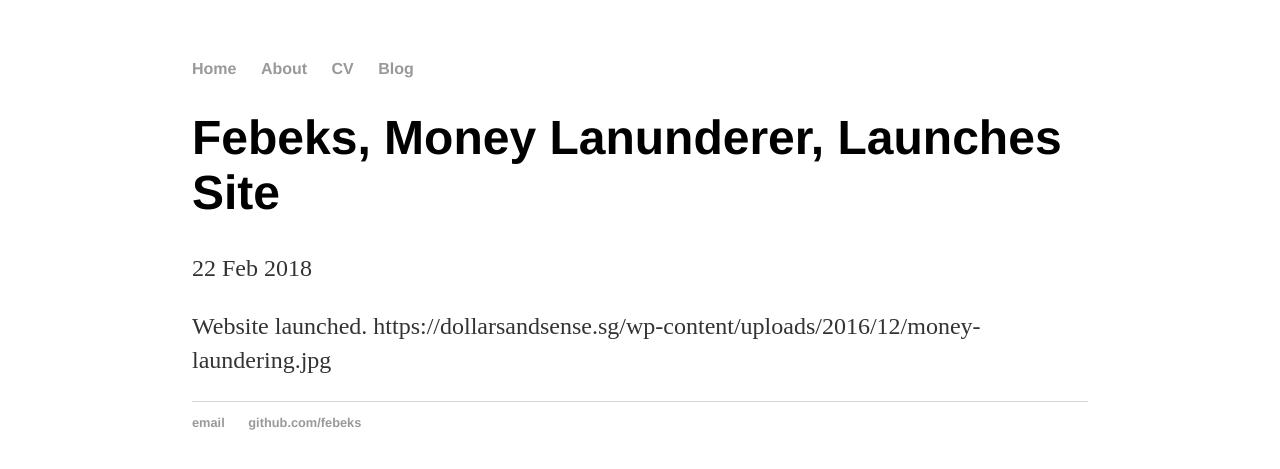
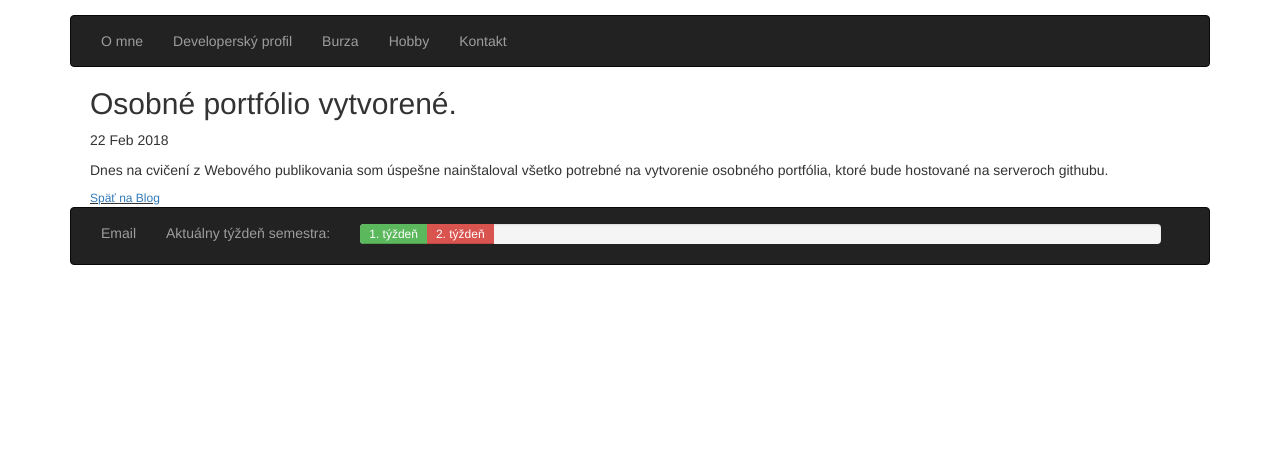
Before and after one commit to febeks/febeks.github.io, a Jekyll site: the page built from _posts/2018-02-22-febeks-site-lanuched.md, in a window 1280 px wide. Shown: the top 469 px of the page. Built offline with Jekyll 4.4.1, drawn with Linux system fonts in a browser that asks for light colours.

Commit message:
Hlavna stranka hotova

```diff
--- /dev/null
+++ b/_includes/footer.html
@@ -0,0 +1,18 @@
+<nav id="footer" class="navbar navbar-inverse">
+  <div class="container-fluid">
+    <ul class="nav navbar-nav">
+      <li><a href="mailto:xbekesf@stuba.sk">Email</a></li>
+      <li><a href="#stav_semestra">Aktuálny týždeň semestra:</a></li>
+    </ul>
+    <div class="semester col-md-9">
+  		<div class="progress">
+  		  <div class="progress-bar progress-bar-success" role="progressbar" style="width:8.33%">
+  		    1. týždeň
+  		  </div>
+  		  <div class="progress-bar progress-bar-danger" role="progressbar" style="width:8.33%">
+  		    2. týždeň
+  		  </div>
+  		</div>
+  	</div>
+  </div>
+</nav>
--- /dev/null
+++ b/_includes/nav.html
@@ -0,0 +1,12 @@
+<nav class="navbar navbar-inverse">
+  <div class="container-fluid">
+
+    <ul class="nav navbar-nav">
+      <li><a href="{{site.baseurl}}/">O mne</a></li>
+      <li><a href="{{site.baseurl}}/dev/index.html">Developerský profil</a></li>
+      <li><a href="{{site.baseurl}}/stocks.html">Burza</a></li>
+      <li><a href="{{site.baseurl}}/hobby.html">Hobby</a></li>
+      <li><a href="{{site.baseurl}}/kontakt.html">Kontakt</a></li>
+    </ul>
+  </div>
+</nav>
--- a/_layouts/default.html
+++ b/_layouts/default.html
@@ -2,28 +2,24 @@
 	<html>
 		<head>
 			<title>{{ page.title }}</title>
-			<!-- link to main stylesheet -->
+			<!-- Latest compiled and minified CSS -->
+			<link rel="stylesheet" href="https://maxcdn.bootstrapcdn.com/bootstrap/3.3.7/css/bootstrap.min.css">
+			<!-- jQuery library -->
+			<script src="https://ajax.googleapis.com/ajax/libs/jquery/3.3.1/jquery.min.js"></script>
+			<!-- Latest compiled JavaScript -->
+			<script src="https://maxcdn.bootstrapcdn.com/bootstrap/3.3.7/js/bootstrap.min.js"></script>
+
 			<link rel="stylesheet" type="text/css" href="/css/main.css">
+			<link rel="stylesheet" type="text/css" href="/css/home.css">
 		</head>
 		<body>
-			<nav>
-	    		<ul>
-	        		<li><a href="/">Home</a></li>
-		        	<li><a href="/about">About</a></li>
-	        		<li><a href="/cv">CV</a></li>
-	        		<li><a href="/blog">Blog</a></li>
-	    		</ul>
-			</nav>
 			<div class="container">
+				{% include nav.html %}
+				<div class="content">
+					{{ content }}
+				</div>
+				{% include footer.html %}
+			</div><!-- /.container -->
 
-			{{ content }}
-
-			</div><!-- /.container -->
-			<footer>
-	    		<ul>
-	        		<li><a href="mailto:frantisek.bekes@gmail.com">email</a></li>
-	        		<li><a href="https://github.com/febeks">github.com/febeks</a></li>
-				</ul>
-			</footer>
 		</body>
 	</html>
--- a/_layouts/post.html
+++ b/_layouts/post.html
@@ -1,9 +1,13 @@
 ---
 layout: default
 ---
-<h1>{{ page.title }}</h1>
+<h2>{{ page.title }}</h2>
 <p class="meta">{{ page.date | date_to_string }}</p>
 
 <div class="post">
   {{ content }}
 </div>
+
+<div class="back">
+  <a href="{{site.baseurl}}/blog">Späť na Blog</a>
+</div>
--- a/_posts/2018-02-22-febeks-site-lanuched.md
+++ b/_posts/2018-02-22-febeks-site-lanuched.md
@@ -1,7 +1,8 @@
 ---
 layout: post
-title: "Febeks, Money Lanunderer, Launches Site"
+title: "Osobné portfólio vytvorené."
 date: 2018-02-22
 ---
 
-Website launched. https://dollarsandsense.sg/wp-content/uploads/2016/12/money-laundering.jpg
+<p>Dnes na cvičení z Webového publikovania som úspešne nainštaloval všetko potrebné na vytvorenie osobného portfólia,
+ktoré bude hostované na serveroch githubu.</p>
--- a/blog/index.html
+++ b/blog/index.html
@@ -1,8 +1,8 @@
 ---
 layout: default
-title: Febeks's Blog
+title: Blog
 ---
-	<h1>{{ page.title }}</h1>
+	<h2>{{ page.title }}</h2>
 	<ul class="posts">
 
 	  {% for post in site.posts %}
--- /dev/null
+++ b/css/home.css
@@ -0,0 +1,16 @@
+#avatar{
+  width: 90%;
+  height: 90%;
+}
+
+#footer{
+  margin-top: 0px;
+}
+
+#aktuality{
+  margin-top: 15px;
+}
+
+.progress{
+  margin-top: 10px;
+}
--- a/css/main.css
+++ b/css/main.css
@@ -1,43 +1,16 @@
-body {
-    margin: 60px auto;
-    width: 70%;
-}
-nav ul, footer ul {
-    font-family:'Helvetica', 'Arial', 'Sans-Serif';
-    padding: 0px;
-    list-style: none;
-    font-weight: bold;
-}
-nav ul li, footer ul li {
-    display: inline;
-    margin-right: 20px;
-}
-a {
-    text-decoration: none;
-    color: #999;
-}
-a:hover {
-    text-decoration: underline;
-}
-h1 {
-    font-size: 3em;
-    font-family:'Helvetica', 'Arial', 'Sans-Serif';
-}
-p {
-    font-size: 1.5em;
-    line-height: 1.4em;
-    color: #333;
-}
-footer {
-    border-top: 1px solid #d5d5d5;
-    font-size: .8em;
+body{
+  margin-top: 15px;
 }
 
-ul.posts {
-    margin: 20px auto 40px;
-    font-size: 1.5em;
+.content{
+  margin-left: 20px;
 }
 
-ul.posts li {
-    list-style: none;
+.back{
+  font-size: 9pt;
+  text-decoration: underline;
 }
+
+.semester{
+  padding-top: 6px;
+}
--- /dev/null
+++ b/dev/index.html
@@ -0,0 +1,3 @@
+---
+layout: default
+---
--- /dev/null
+++ b/hobby.html
@@ -0,0 +1,3 @@
+---
+layout: default
+---
--- /dev/null
+++ b/kontakt.html
@@ -0,0 +1,3 @@
+---
+layout: default
+---
--- /dev/null
+++ b/stocks.html
@@ -0,0 +1,3 @@
+---
+layout: default
+---
```
Also changed, not shown: cv/index.html (deleted, +0 -7 lines), index.html (+31 -4 lines), home/index.html (renamed from about/index.html), 1 other file.
